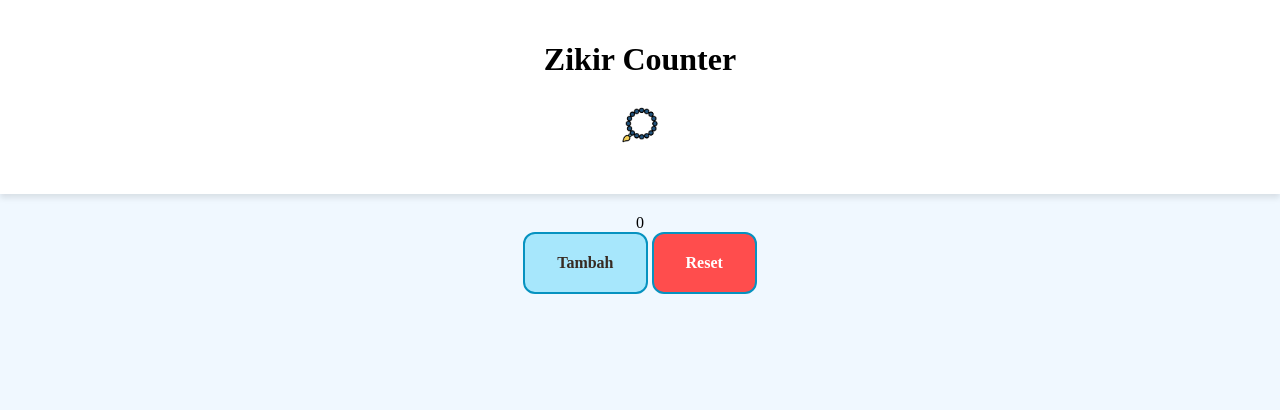
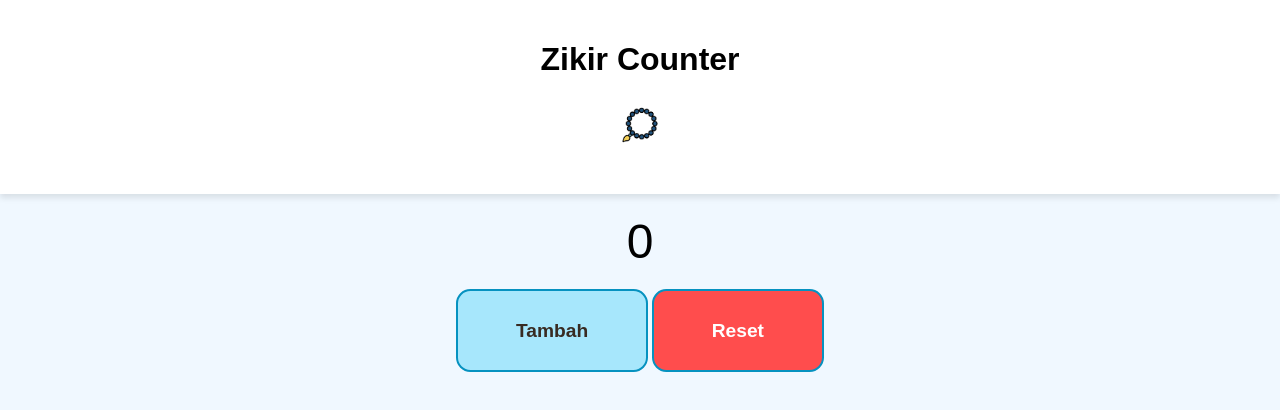
Before and after one commit to minnrn/zikir-sholawat-count-minnrn, a plain HTML site: page index.html in a window 1280 px wide. Drawn offline with Linux system fonts and the light colour scheme.

Commit message:
Add files via upload

```diff
--- a/styles.css
+++ b/styles.css
@@ -2,6 +2,7 @@ body {
     background-color: #f0f8ff; /* Warna background */
     margin: 0;
     padding: 0;
+    font-family: 'Poppins', sans-serif; /* Gunakan font Poppins */
 }
 
 .header {
@@ -25,14 +26,13 @@ body {
 button {
     font-weight: 600;
     color: #382b22;
-    padding: 1.25em 2em;
+    padding: 1.5em 3em; /* Perbesar padding tombol */
     border: 2px solid #0692c0;
     border-radius: 0.75em;
     background: #a7e7fc;
     cursor: pointer;
     outline: none;
-    font-size: inherit;
-    font-family: inherit;
+    font-size: 1.2em; /* Besarkan font pada tombol */
     transition: transform 150ms cubic-bezier(0, 0, 0.58, 1), box-shadow 150ms cubic-bezier(0, 0, 0.58, 1), background 150ms cubic-bezier(0, 0, 0.58, 1);
 }
 
@@ -60,3 +60,8 @@ button.styling-c:active::before {
     box-shadow: 0 0 0 2px #0692c0, 0 0 #d8f5fe;
     transform: translate3d(0, 0, -1em);
 }
+
+#counterDisplay {
+    font-size: 3em; /* Besarkan font angka count */
+    margin-bottom: 20px;
+}
```
